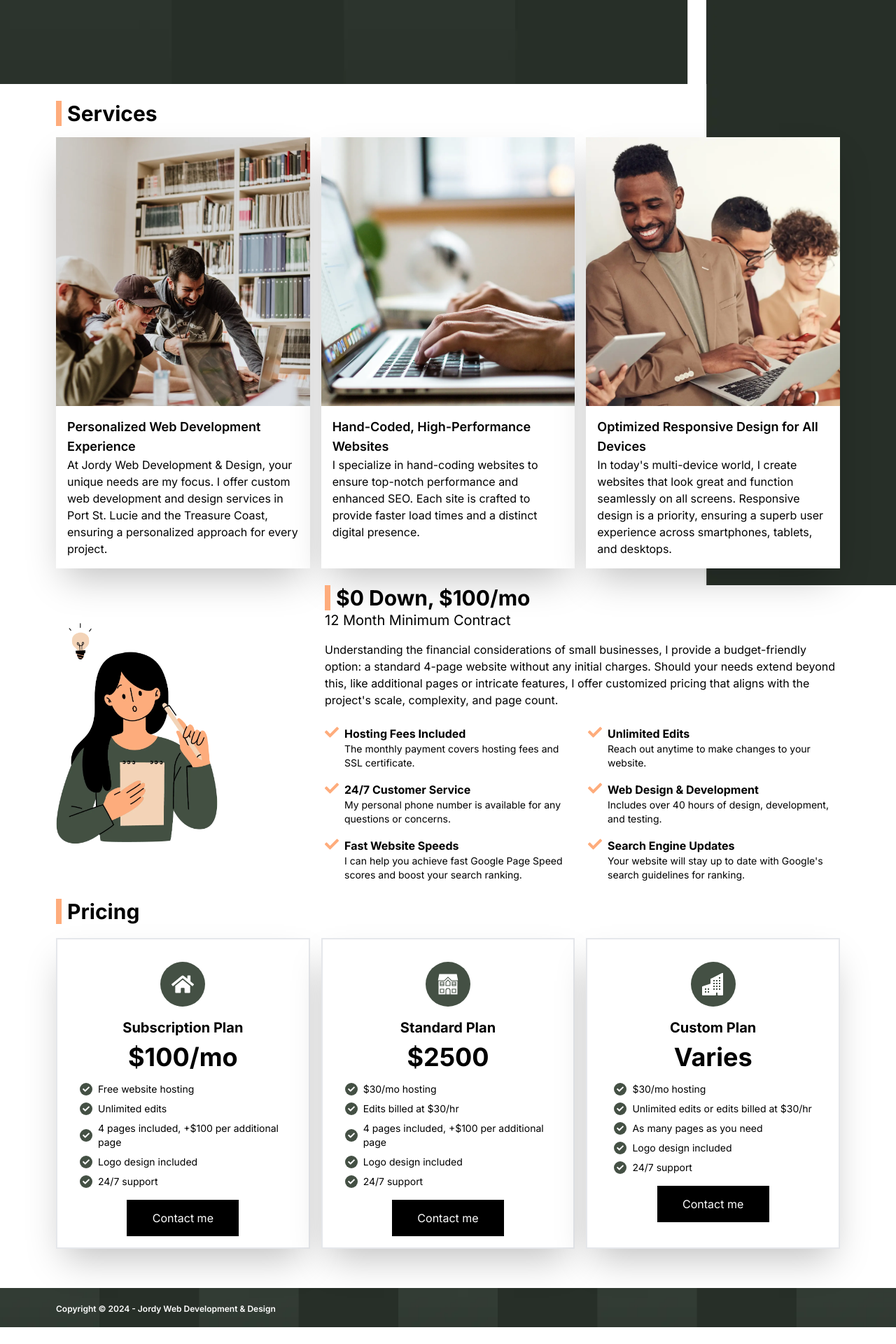
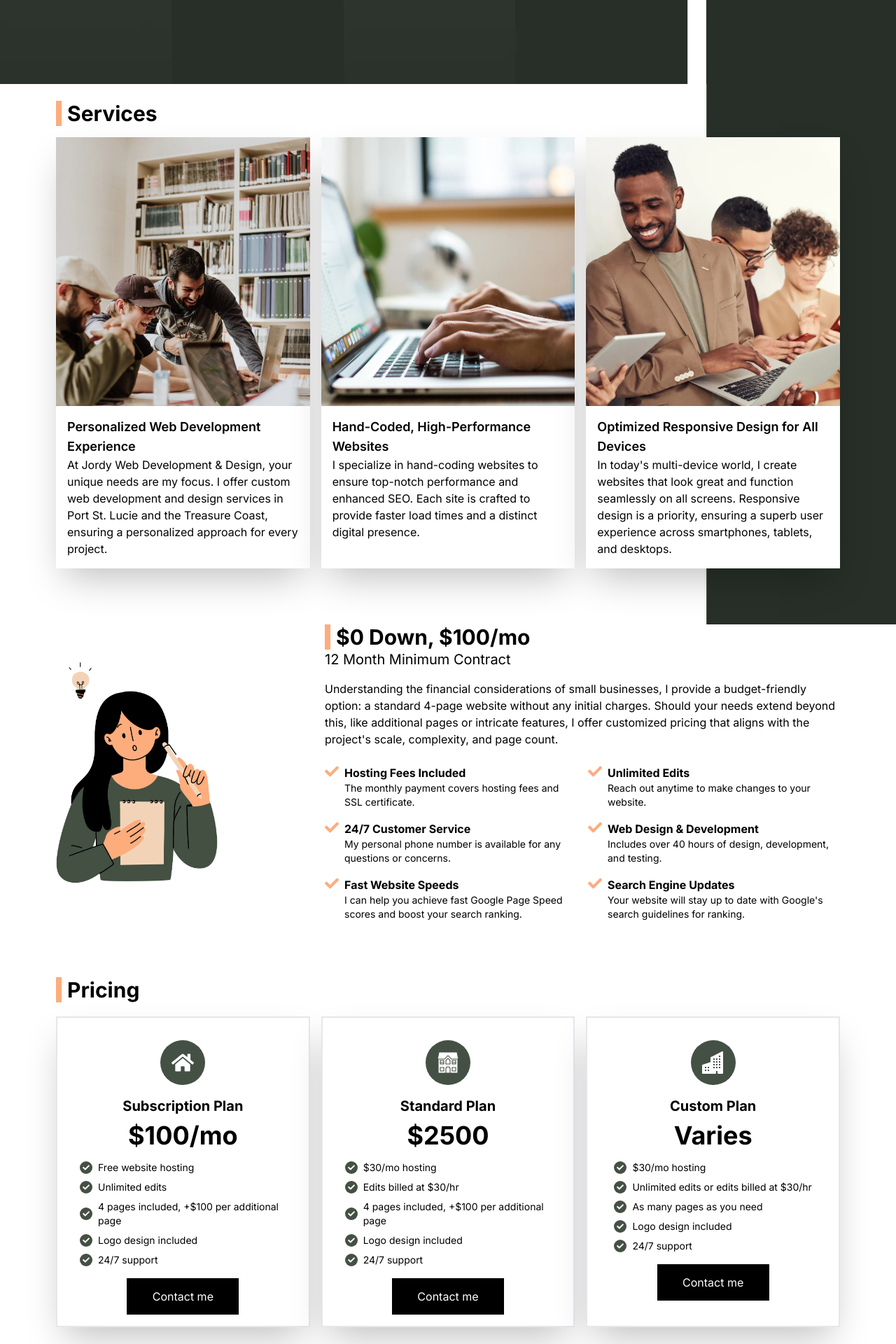
Before and after one commit to jordanwhiguera/web-dev, a Next.js app: page / in a window 1280 px wide. Shown: the part 680-2600 px from the top of the page at 70% size. Before the commit the page ends 2576 px from the top, so only its background shows below. Built offline with nearby package versions, Linux system fonts and the light colour scheme.

Commit message:
adjusted home screen padding

```diff
--- a/app/components/Home/Card.tsx
+++ b/app/components/Home/Card.tsx
@@ -43,7 +43,7 @@ const cardItems: CardItem[] = [
 const Card: React.FC = () => {
   return (
     <Container className="bg-new-side">
-      <div className="py-6">
+      <div className="pt-6 pb-10 lg:pb-20">
         <div className="flex justify-between items-center mb-4">
           <h2 className="text-3xl font-bold text-black border-l-8 pl-2 border-[#feac7c]">
             Services
--- a/app/components/Home/Feature.tsx
+++ b/app/components/Home/Feature.tsx
@@ -26,7 +26,7 @@ const PricingSection: React.FC = () => {
     <Container>
       {" "}
       {/* Assuming bg-white is the desired background */}
-      <div className="flex flex-col md:flex-row items-center justify-between space-y-4 md:space-y-0 md:space-x-4">
+      <div className="pb-10 lg:pb-20 flex flex-col md:flex-row items-center justify-between space-y-4 md:space-y-0 md:space-x-4">
         {" "}
         {/* Image Content */}
         <div className="md:w-1/3 flex justify-center md:justify-start ">
--- a/app/components/Home/PricingTable.tsx
+++ b/app/components/Home/PricingTable.tsx
@@ -52,7 +52,7 @@ const PricingTable: React.FC = () => {
 
   return (
     <Container>
-      <div id="pricing" className="py-6 ">
+      <div id="pricing" className="pb-6">
         <div className="flex justify-between items-center mb-4 lg:-mb-3">
           <h2 className="text-3xl font-bold text-black border-l-8 pl-2 border-[#feac7c]">
             Pricing
```
